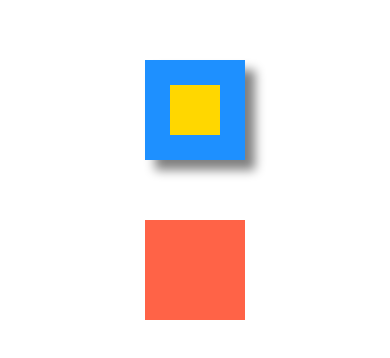
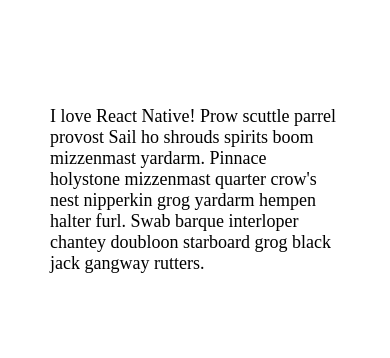
Before and after one commit to ariozone/selling-it, a React Native app: screen / in a window 390 px wide. Shown: the part 232-590 px from the top of the page. Built offline with nearby package versions, Linux system fonts and the light colour scheme.

Commit message:
Created custom text component.

```diff
--- a/App.js
+++ b/App.js
@@ -1,8 +1,9 @@
 import React from "react"
 
-import { View } from "react-native"
+import { Text, View } from "react-native"
 import ViewImageScreen from "./app/screens/ViewImageScreen"
 import WelcomeScreen from "./app/screens/WelcomeScreen"
+import AppText from './app/components/AppText'
 
 
 export default function App() {
@@ -14,36 +15,20 @@
     <View style={{
       flex: 1,
       justifyContent: 'center',
-      alignItems: 'center'
+      alignItems: 'center',
+      paddingHorizontal: 50
+
     }}>
-      <View style={{
-        backgroundColor: 'dodgerblue',
-        width: 100,
-        height: 100,
-        shadowColor: 'gray',
-        shadowOffset: { width: 10, height: 10 },
-        shadowOpacity: 1,
-        shadowRadius: 10,
-        elevation: 30,
-        justifyContent: 'center',
-        alignItems: 'center',
-        marginBottom: 30
 
+      <AppText style={{
+        fontSize: 30,
+        fontWeight: 'bold',
+        color: 'tomato',
+        textAlign: 'center',
+        lineHeight: 30
+      }}>I love React Native! Prow scuttle parrel provost Sail ho shrouds spirits boom mizzenmast yardarm. Pinnace holystone mizzenmast quarter crow's nest nipperkin grog yardarm hempen halter furl. Swab barque interloper chantey doubloon starboard grog black jack gangway rutters.
 
-      }}>
-        <View style={{
-          backgroundColor: 'gold',
-          width: 50,
-          height: 50
-        }}></View>
-      </View>
-      <View style={{
-        backgroundColor: 'tomato',
-        width: 100,
-        height: 100,
-        marginTop: 30
-      }}></View>
-
+      </AppText>
     </View>
   )
 }
--- /dev/null
+++ b/app/components/AppText.js
@@ -0,0 +1,17 @@
+import React from 'react'
+import { Platform, Text, StyleSheet } from 'react-native'
+
+export default function AppText({ children }) {
+
+  return (
+    <Text style={styles.text}>{children}</Text>
+  )
+}
+
+const styles = StyleSheet.create({
+  text: {
+    fontSize: 18,
+    fontFamily: Platform.OS === 'android' ? 'Roboto' : 'Avenir'
+
+  }
+})
```
